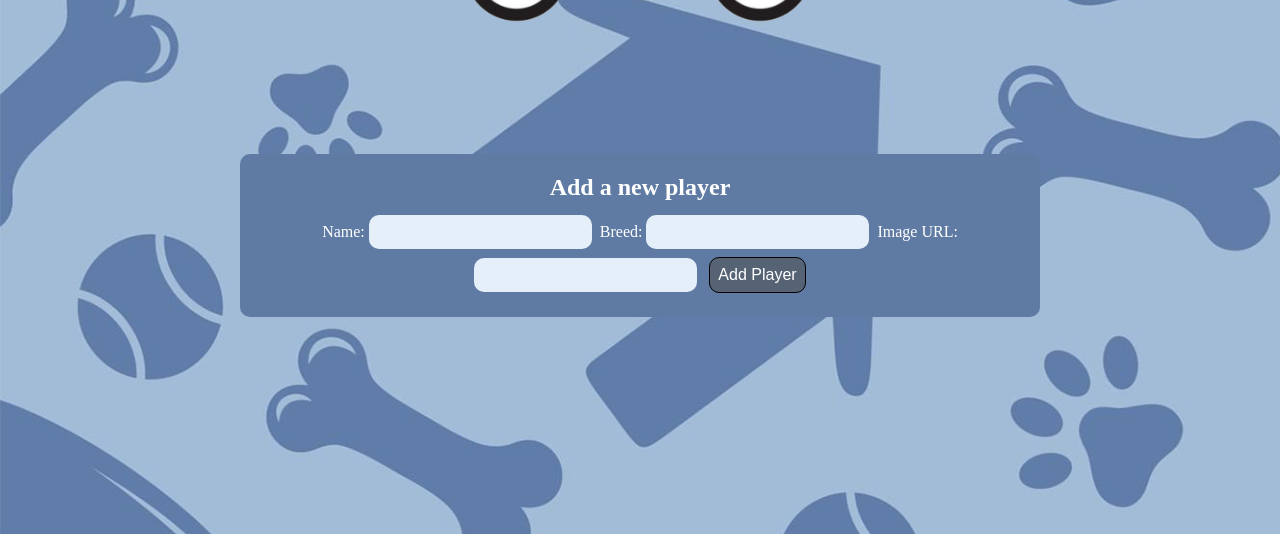
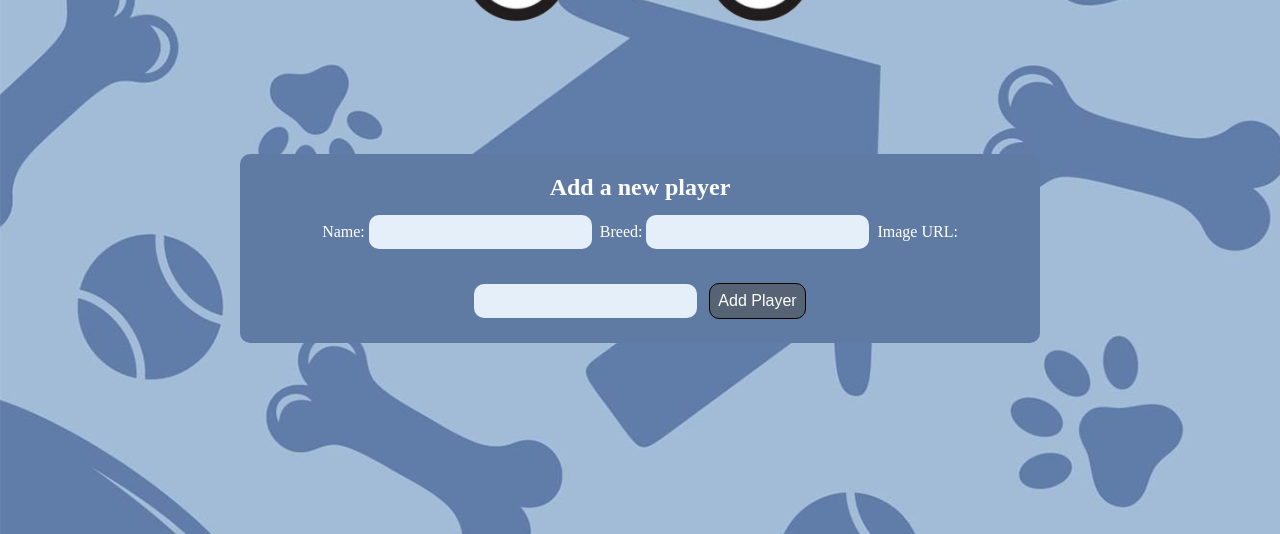
Before and after one commit to MikeyJaay/Career-Sim-Unit2.PuppyBowl.Starter, a plain HTML site: page index.html in a window 1280 px wide. Shown: the part 266-800 px from the top of the page. Drawn offline with Linux system fonts and the light colour scheme; no server answers.

Commit message:
final CSS changes, hopefully

```diff
--- a/index.html
+++ b/index.html
@@ -23,7 +23,7 @@
           <label>Name:<input type="text" name="name" /></label>
           <label>Breed:<input type="text" name="breed" /></label>
           <label>Image URL:<input type="text" name="imageUrl" /></label>
-          <button>Add Player</button>
+          <button id="add-pb">Add Player</button>
         </form>
       </div>
     </div>
--- a/style.css
+++ b/style.css
@@ -21,7 +21,11 @@ body {
   align-items: center; /* Centers children horizontally */
 }
 
-h1, h2, h3, p, label {
+h1,
+h2,
+h3,
+p,
+label {
   color: var(--text-color);
 }
 
@@ -67,7 +71,7 @@ div.player {
   display: flex;
   flex-direction: column;
   justify-content: space-between;
-  box-shadow: 0 4px 8px rgba(0,0,0,0.1);
+  box-shadow: 0 4px 8px rgba(0, 0, 0, 0.1);
   transition: transform 0.3s ease;
 }
 
@@ -89,8 +93,8 @@ div.player:hover {
   gap: 10px;
 }
 
-
-input, button {
+input,
+button {
   font-size: 1rem;
   margin: 0.25rem;
   border-radius: 10px;
@@ -107,6 +111,11 @@ button {
   color: var(--text-color);
   background-color: var(--main-color);
   transition: background-color 0.3s ease;
+  margin-top: 10px;
+}
+
+#add-pb {
+  margin-top: 30px;
 }
 
 button:hover {
```
